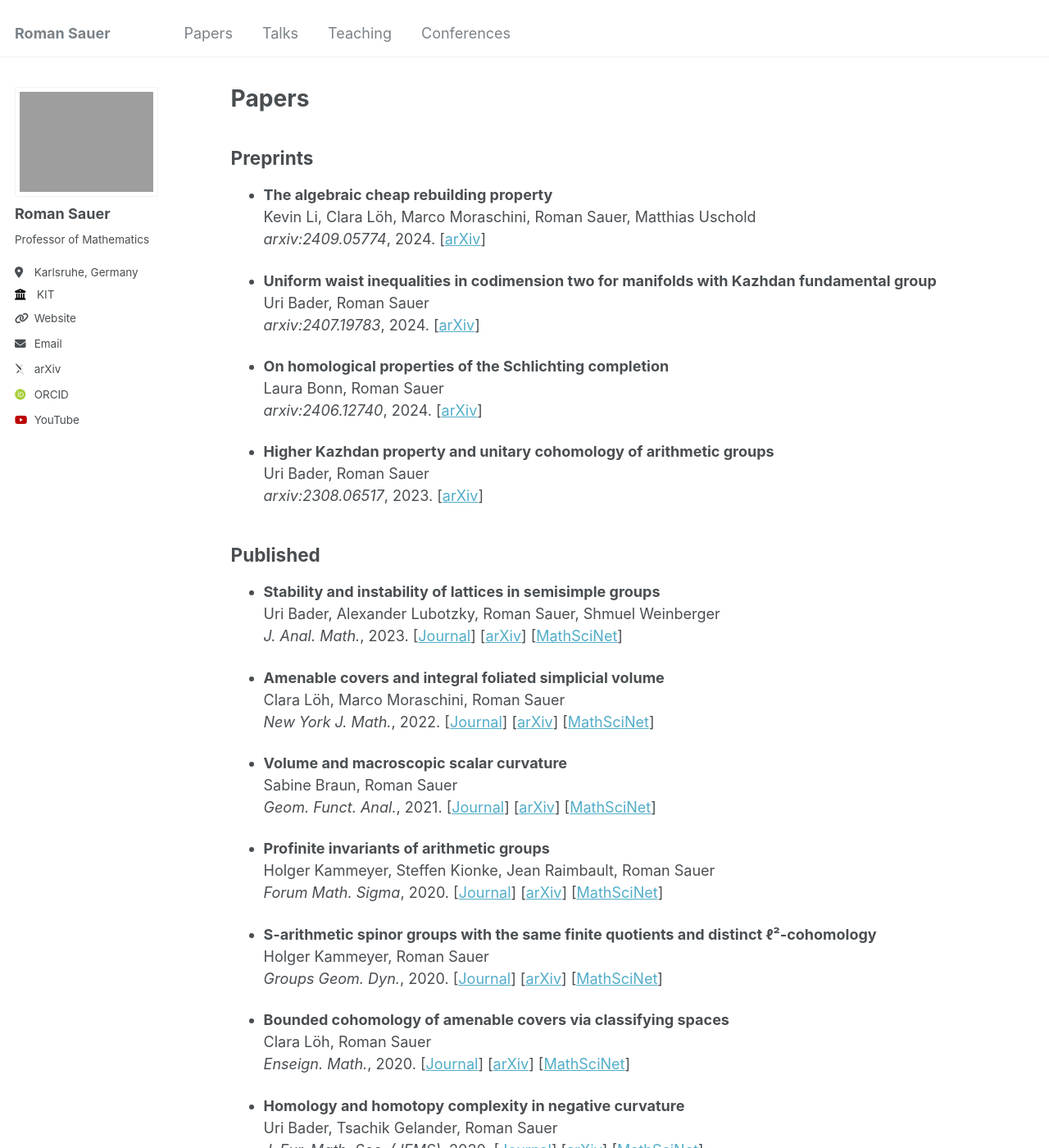
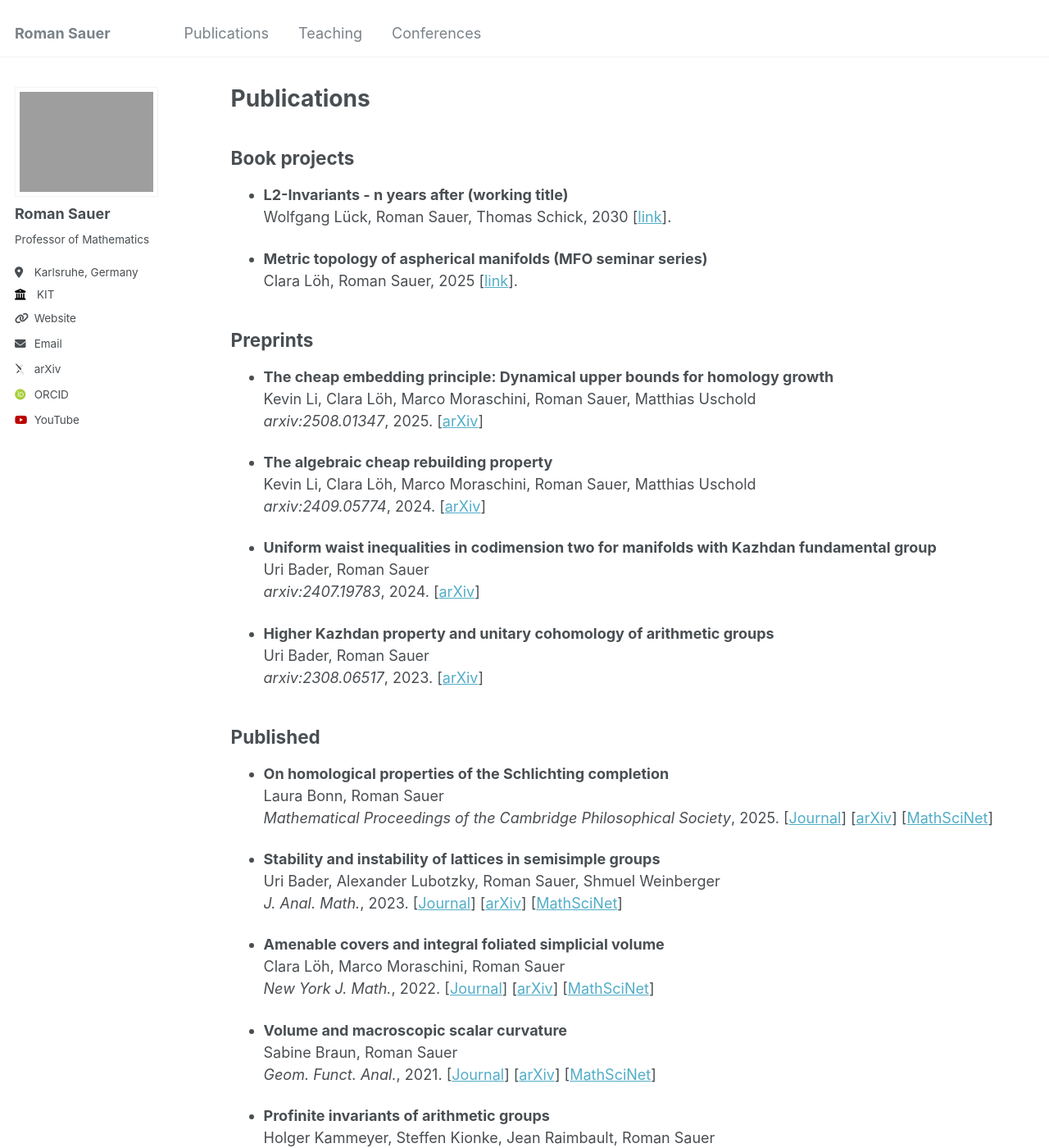
Before and after one commit to hydeparksa/hydeparksa.github.io, a Jekyll site: the page built from _pages/papers.md, in a window 1280 px wide and 1400 px high. Shown: the whole window at 82% size. Built offline with Jekyll 4.4.1, drawn with Linux system fonts in a browser that asks for light colours; some web fonts are replaced.

Commit message:
update: book projects and conferences

```diff
--- /dev/null
+++ b/_data/books.yml
@@ -0,0 +1,10 @@
+- title: "L2-Invariants - n years after (working title)"
+  authors: "Wolfgang Lück, Roman Sauer, Thomas Schick"
+  year: 2030
+  url: "https://him-lueck.uni-bonn.de/data/L2.pdf"
+
+
+- title: "Metric topology of aspherical manifolds (MFO seminar series)"
+  authors: "Clara Löh, Roman Sauer"
+  year: 2025
+  url: "https://www.mfo.de/www/activity/2443a"
--- a/_data/navigation.yml
+++ b/_data/navigation.yml
@@ -5,11 +5,11 @@
 # prevent it from being included in the site.
 
 main:
-  - title: "Papers"
+  - title: "Publications"
     url: /papers/
 
-  - title: "Talks"
-    url: /talks/
+  #- title: "Talks"
+  #  url: /talks/
 
   - title: "Teaching"
     url: /teaching/
--- a/_data/preprints.yml
+++ b/_data/preprints.yml
@@ -1,3 +1,10 @@
+- title: "The cheap embedding principle: Dynamical upper bounds for homology growth"
+  authors: "Kevin Li, Clara Löh, Marco Moraschini, Roman Sauer, Matthias Uschold"
+  arxiv: "2508.01347"
+  year: 2025
+  url: "https://arxiv.org/abs/2508.01347"
+
+
 - title: "The algebraic cheap rebuilding property"
   authors: "Kevin Li, Clara Löh, Marco Moraschini, Roman Sauer, Matthias Uschold"
   arxiv: "2409.05774"
@@ -12,11 +19,6 @@
   url: "https://arxiv.org/abs/2407.19783"
 
 
-- title: "On homological properties of the Schlichting completion"
-  authors: "Laura Bonn, Roman Sauer"
-  arxiv: "2406.12740"
-  year: 2024
-  url: "https://arxiv.org/abs/2406.12740"
 
 - title: "Higher Kazhdan property and unitary cohomology of arithmetic groups"
   authors: "Uri Bader, Roman Sauer"
--- a/_data/published.yml
+++ b/_data/published.yml
@@ -1,3 +1,10 @@
+- title: "On homological properties of the Schlichting completion"
+  authors: "Laura Bonn, Roman Sauer"
+  journal: "Mathematical Proceedings of the Cambridge Philosophical Society"
+  year: 2025
+  url: "https://doi.org/10.1017/S0305004125101357"
+  arxiv_url: "https://arxiv.org/abs/2406.12740"
+
 - title: "Stability and instability of lattices in semisimple groups"
   authors: "Uri Bader, Alexander Lubotzky, Roman Sauer, Shmuel Weinberger"
   journal: "J. Anal. Math."
--- a/_pages/papers.md
+++ b/_pages/papers.md
@@ -1,10 +1,17 @@
 ---
 layout: archive
-title: "Papers"
+title: "Publications"
 permalink: /papers/
 author_profile: true
 
 ---
+## Book projects
+
+{% for pub in site.data.books %}
+- **{{ pub.title }}**<br>
+{{ pub.authors }}, {{ pub.year }}
+[[link]({{ pub.url }})].
+{% endfor %}
 
 ## Preprints
 
```
Also changed, not shown: _data/conferences.yml (+20 -0 lines), _pages/about.md (+6 -0 lines), _pages/teaching.md (added, +11 -0 lines), 2 other files.
